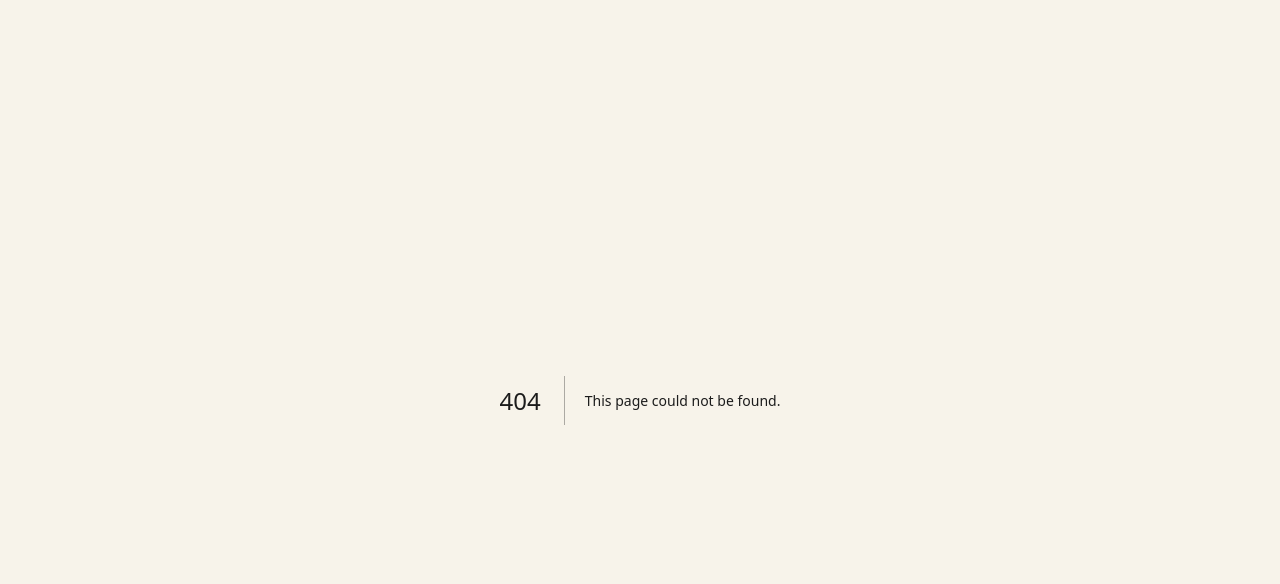
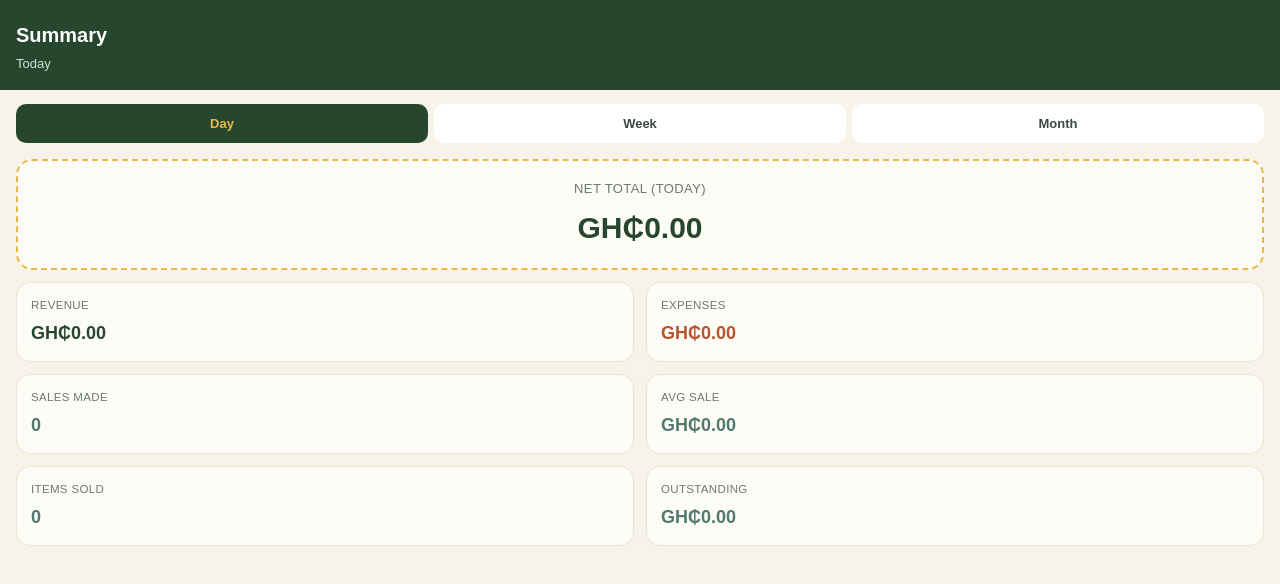
Before and after one commit to nanag203/-yk-farms-pos, a Next.js app: page /summary in a window 1280 px wide. Before the commit this address had no page. Shown: the top 584 px of the page. Built offline with nearby package versions, Linux system fonts and the light colour scheme; no server answers; the database is empty.

Commit message:
Create page.js

```diff
--- /dev/null
+++ b/app/summary/page.js
@@ -0,0 +1,180 @@
+'use client';
+
+import { useEffect, useState } from 'react';
+import { supabase } from '../../lib/supabaseClient';
+
+const forestGreen = '#26472d';
+const mossGreen = '#52796f';
+const cream = '#f7f3e8';
+const gold = '#e8b84b';
+const rust = '#b5542f';
+
+function formatGHS(n) {
+  return `GH₵${Number(n || 0).toLocaleString('en-GH', { minimumFractionDigits: 2, maximumFractionDigits: 2 })}`;
+}
+
+function getRange(period) {
+  const now = new Date();
+  const start = new Date(now);
+  if (period === 'day') {
+    start.setHours(0, 0, 0, 0);
+  } else if (period === 'week') {
+    const day = start.getDay();
+    const diff = (day === 0 ? 6 : day - 1);
+    start.setDate(start.getDate() - diff);
+    start.setHours(0, 0, 0, 0);
+  } else if (period === 'month') {
+    start.setDate(1);
+    start.setHours(0, 0, 0, 0);
+  }
+  return { start, end: now };
+}
+
+const periodLabels = {
+  day: "Today",
+  week: "This Week",
+  month: "This Month",
+};
+
+export default function SummaryPage() {
+  const [period, setPeriod] = useState('day');
+  const [sales, setSales] = useState([]);
+  const [expenses, setExpenses] = useState([]);
+  const [loading, setLoading] = useState(true);
+
+  useEffect(() => {
+    fetchData();
+    // eslint-disable-next-line react-hooks/exhaustive-deps
+  }, [period]);
+
+  async function fetchData() {
+    setLoading(true);
+    const { start, end } = getRange(period);
+
+    const [salesRes, expensesRes] = await Promise.all([
+      supabase
+        .from('sales')
+        .select('id, total_amount, amount_paid, payment_status, sale_date, sale_items(quantity)')
+        .gte('sale_date', start.toISOString())
+        .lte('sale_date', end.toISOString()),
+      supabase
+        .from('expenses')
+        .select('id, amount, expense_date')
+        .gte('expense_date', start.toISOString())
+        .lte('expense_date', end.toISOString()),
+    ]);
+
+    setSales(salesRes.data || []);
+    setExpenses(expensesRes.data || []);
+    setLoading(false);
+  }
+
+  const totalRevenue = sales.reduce((sum, s) => sum + Number(s.total_amount || 0), 0);
+  const totalExpenses = expenses.reduce((sum, e) => sum + Number(e.amount || 0), 0);
+  const salesCount = sales.length;
+  const avgSale = salesCount ? totalRevenue / salesCount : 0;
+  const itemsSold = sales.reduce(
+    (sum, s) => sum + (s.sale_items || []).reduce((isum, i) => isum + Number(i.quantity || 0), 0),
+    0
+  );
+  const outstanding = sales.reduce((sum, s) => sum + Math.max(0, Number(s.total_amount) - Number(s.amount_paid)), 0);
+  const netForPeriod = totalRevenue - totalExpenses;
+
+  return (
+    <div style={{ minHeight: '100vh', background: cream, paddingBottom: '90px', fontFamily: 'Poppins, sans-serif' }}>
+      <div style={{ background: forestGreen, padding: '20px 16px 16px' }}>
+        <h1 style={{ color: '#fff', fontSize: '20px', fontWeight: 600, margin: 0 }}>Summary</h1>
+        <p style={{ color: '#cfe0d3', fontSize: '13px', margin: '4px 0 0' }}>{periodLabels[period]}</p>
+      </div>
+
+      <div style={{ padding: '14px 16px 0' }}>
+        <div style={{ display: 'flex', gap: '6px', marginBottom: '16px' }}>
+          {['day', 'week', 'month'].map((p) => (
+            <button
+              key={p}
+              onClick={() => setPeriod(p)}
+              style={{
+                flex: 1,
+                padding: '10px 4px',
+                borderRadius: '10px',
+                border: 'none',
+                background: period === p ? forestGreen : '#fff',
+                color: period === p ? gold : '#3d4a41',
+                fontFamily: 'Poppins, sans-serif',
+                fontWeight: 600,
+                fontSize: '13px',
+                textTransform: 'capitalize',
+                cursor: 'pointer',
+              }}
+            >
+              {p}
+            </button>
+          ))}
+        </div>
+      </div>
+
+      {loading ? (
+        <p style={{ textAlign: 'center', color: '#6b7a72', fontSize: '14px', marginTop: '32px' }}>
+          Loading summary...
+        </p>
+      ) : (
+        <div style={{ padding: '0 16px' }}>
+          <div
+            style={{
+              background: '#fdfbf5',
+              border: `2px dashed ${gold}`,
+              borderRadius: '16px',
+              padding: '18px',
+              marginBottom: '12px',
+              textAlign: 'center',
+            }}
+          >
+            <p style={{ margin: 0, fontSize: '13px', fontWeight: 500, letterSpacing: '0.03em', textTransform: 'uppercase', color: '#6b7a72' }}>
+              Net Total ({periodLabels[period]})
+            </p>
+            <p
+              style={{
+                margin: '6px 0 0',
+                fontSize: '30px',
+                fontWeight: 700,
+                color: netForPeriod >= 0 ? forestGreen : rust,
+                fontVariantNumeric: 'tabular-nums',
+              }}
+            >
+              {formatGHS(netForPeriod)}
+            </p>
+          </div>
+
+          <div style={{ display: 'grid', gridTemplateColumns: '1fr 1fr', gap: '12px' }}>
+            <StatCard label="Revenue" value={formatGHS(totalRevenue)} color={forestGreen} />
+            <StatCard label="Expenses" value={formatGHS(totalExpenses)} color={rust} />
+            <StatCard label="Sales Made" value={salesCount} color={mossGreen} />
+            <StatCard label="Avg Sale" value={formatGHS(avgSale)} color={mossGreen} />
+            <StatCard label="Items Sold" value={itemsSold} color={mossGreen} />
+            <StatCard label="Outstanding" value={formatGHS(outstanding)} color={outstanding > 0 ? rust : mossGreen} />
+          </div>
+        </div>
+      )}
+    </div>
+  );
+}
+
+function StatCard({ label, value, color }) {
+  return (
+    <div
+      style={{
+        background: '#fdfbf5',
+        border: '1px solid #ece4d2',
+        borderRadius: '14px',
+        padding: '14px',
+      }}
+    >
+      <p style={{ margin: 0, fontSize: '11.5px', fontWeight: 500, letterSpacing: '0.03em', textTransform: 'uppercase', color: '#6b7a72' }}>
+        {label}
+      </p>
+      <p style={{ margin: '6px 0 0', fontSize: '18px', fontWeight: 700, color, fontVariantNumeric: 'tabular-nums' }}>
+        {value}
+      </p>
+    </div>
+  );
+}
```
